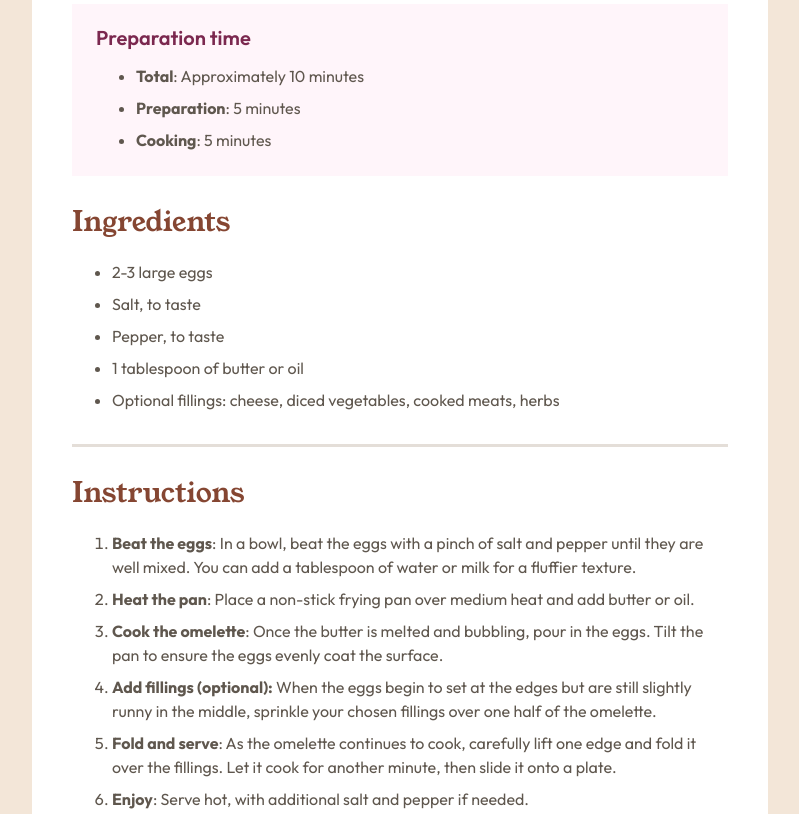
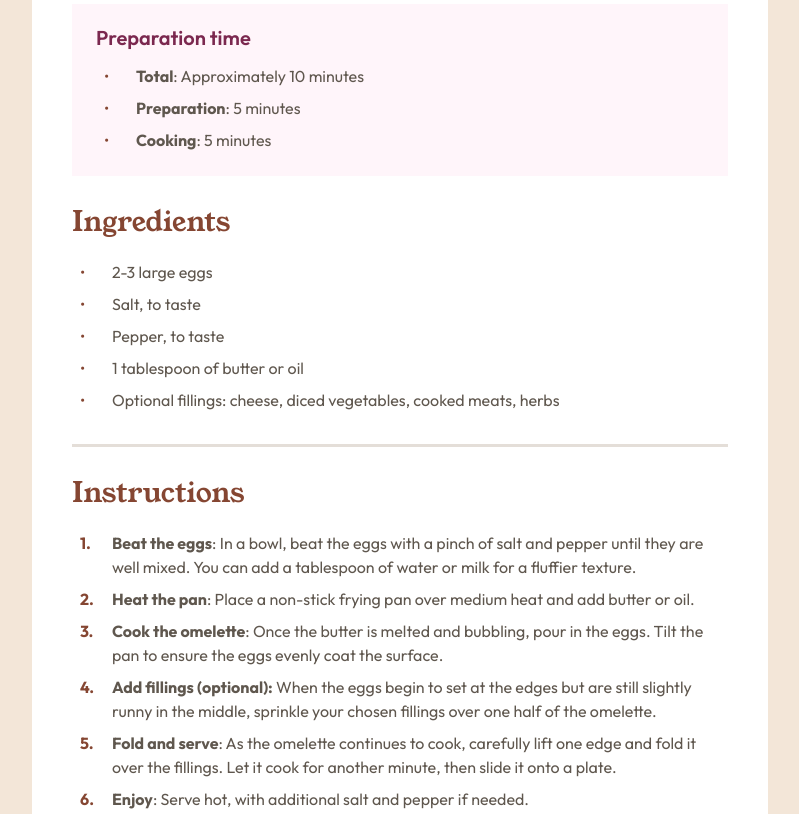
Before and after one commit to totibor/recipe-page, a plain HTML site: page index.html in a window 1280 px wide. Shown: the part 540-1354 px from the top of the page, without its empty margins (240-1039 px from the left). Drawn offline with Linux system fonts and the light colour scheme.

Commit message:
Semantic HTML and list style update

```diff
--- a/index.html
+++ b/index.html
@@ -32,9 +32,9 @@
           <div class="prep">
             <h3>Preparation time</h3>
             <ul>
-              <li><b>Total</b>: Approximately 10 minutes</li>
-              <li><b>Preparation</b>: 5 minutes</li>
-              <li><b>Cooking</b>: 5 minutes</li>
+              <li><strong>Total</strong>: Approximately 10 minutes</li>
+              <li><strong>Preparation</strong>: 5 minutes</li>
+              <li><strong>Cooking</strong>: 5 minutes</li>
             </ul>
           </div>
           <div>
@@ -54,32 +54,32 @@
             <h2>Instructions</h2>
             <ol>
               <li>
-                <b>Beat the eggs</b>: In a bowl, beat the eggs with a pinch of
-                salt and pepper until they are well mixed. You can add a
-                tablespoon of water or milk for a fluffier texture.
+                <strong>Beat the eggs</strong>: In a bowl, beat the eggs with a
+                pinch of salt and pepper until they are well mixed. You can add
+                a tablespoon of water or milk for a fluffier texture.
               </li>
               <li>
-                <b>Heat the pan</b>: Place a non-stick frying pan over medium
-                heat and add butter or oil.
+                <strong>Heat the pan</strong>: Place a non-stick frying pan over
+                medium heat and add butter or oil.
               </li>
               <li>
-                <b>Cook the omelette</b>: Once the butter is melted and
-                bubbling, pour in the eggs. Tilt the pan to ensure the eggs
+                <strong>Cook the omelette</strong>: Once the butter is melted
+                and bubbling, pour in the eggs. Tilt the pan to ensure the eggs
                 evenly coat the surface.
               </li>
               <li>
-                <b>Add fillings (optional):</b> When the eggs begin to set at
-                the edges but are still slightly runny in the middle, sprinkle
-                your chosen fillings over one half of the omelette.
+                <strong>Add fillings (optional):</strong> When the eggs begin to
+                set at the edges but are still slightly runny in the middle,
+                sprinkle your chosen fillings over one half of the omelette.
               </li>
               <li>
-                <b>Fold and serve</b>: As the omelette continues to cook,
-                carefully lift one edge and fold it over the fillings. Let it
-                cook for another minute, then slide it onto a plate.
+                <strong>Fold and serve</strong>: As the omelette continues to
+                cook, carefully lift one edge and fold it over the fillings. Let
+                it cook for another minute, then slide it onto a plate.
               </li>
               <li>
-                <b>Enjoy</b>: Serve hot, with additional salt and pepper if
-                needed.
+                <strong>Enjoy</strong>: Serve hot, with additional salt and
+                pepper if needed.
               </li>
             </ol>
           </div>
--- a/style.css
+++ b/style.css
@@ -172,6 +172,53 @@ li:not(:last-child) {
   margin-bottom: var(--sapcing-100);
 }
 
+ul {
+  padding-inline-start: 0px; /* remove default padding */
+  list-style: none;
+}
+
+ul li {
+  position: relative;
+  padding-left: 40px;
+}
+
+ul li::before {
+  content: "•";
+  color: var(--brown-800);
+  position: absolute;
+  left: 0;
+  width: 16px;
+  margin-left: 8px;
+  margin-right: 16px;
+}
+
+ol {
+  padding-inline-start: 0px;
+  list-style: none;
+  counter-reset: list-counter;
+}
+
+ol li {
+  position: relative;
+  padding-left: 40px;
+}
+
+ol li::before {
+  counter-increment: list-counter;
+  content: counter(list-counter) ".";
+  position: absolute;
+  left: 0;
+  width: 16px;
+  margin-left: 8px;
+  margin-right: 16px;
+  font-family: "Outfit", serif;
+  font-weight: 700;
+  font-size: 1rem;
+  line-height: 1.5;
+  letter-spacing: 0px;
+  color: var(--brown-800);
+}
+
 .card {
   flex: initial;
   width: 736px;
```
Also changed, not shown: 1 other file.
